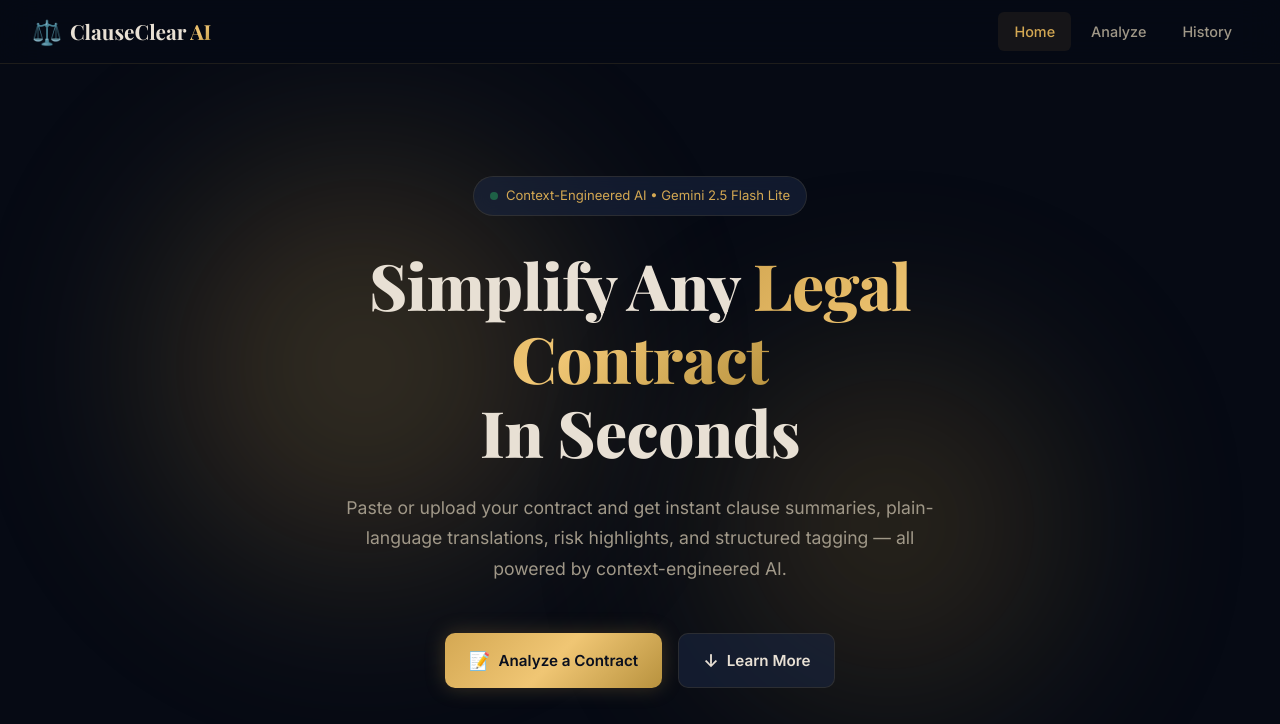
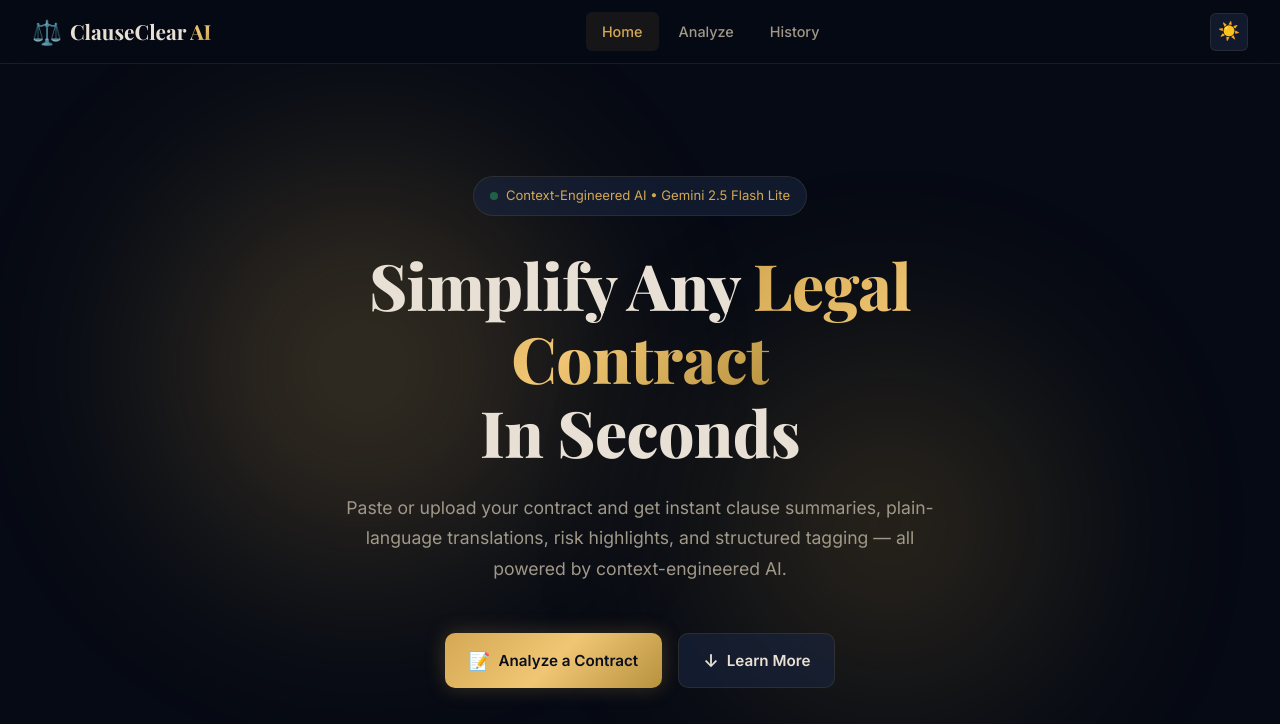
Before and after one commit to THARUN9959/Clause-Clear-AI, a Flask app: page / in a window 1280 px wide. Shown: the top 724 px of the page. Run offline with Flask 3, Linux system fonts and the light colour scheme.

Commit message:
feat: add light/dark theme toggle - cream+navy light mode, localStorage persistence

```diff
--- a/static/css/style.css
+++ b/static/css/style.css
@@ -1,11 +1,12 @@
 /* ═══════════════════════════════════════════════════════
-   ClauseClear AI — Dark Professional Legal Theme
-   Deep navy background, amber/gold accents, serif headings
+   ClauseClear AI — Dual Theme: Dark (navy) + Light (cream)
+   Amber/gold accents, Playfair Display serif headings
+   Toggle via [data-theme="light"] on <body>
    ═══════════════════════════════════════════════════════ */
 
-/* ─── Design Tokens ─── */
+/* ─── DARK Theme Tokens (default) ─── */
 :root {
-    /* Background palette — deep navy */
+    /* Background — deep navy */
     --bg-darkest: #060a14;
     --bg-primary: #0a0f1e;
     --bg-secondary: #111b2e;
@@ -13,6 +14,9 @@
     --bg-glass: rgba(26, 37, 64, 0.6);
     --bg-glass-hover: rgba(26, 37, 64, 0.85);
     --bg-input: rgba(255, 255, 255, 0.04);
+    --navbar-bg: rgba(6, 10, 20, 0.88);
+    --navbar-mobile-bg: rgba(6, 10, 20, 0.97);
+    --results-header-bg: rgba(6, 10, 20, 0.5);
 
     /* Amber / Gold accents */
     --gold-primary: #d4a853;
@@ -73,6 +77,58 @@
 
     /* Layout */
     --navbar-height: 64px;
+
+    /* Theme toggle icon */
+    --theme-icon: '☀️';
+}
+
+/* ─── LIGHT Theme Tokens ─── */
+[data-theme="light"] {
+    /* Background — warm cream & soft whites */
+    --bg-darkest: #f5f0e8;
+    --bg-primary: #faf7f2;
+    --bg-secondary: #f0ebe0;
+    --bg-elevated: #e8e0d0;
+    --bg-glass: rgba(255, 248, 235, 0.75);
+    --bg-glass-hover: rgba(255, 248, 235, 0.95);
+    --bg-input: rgba(0, 0, 0, 0.04);
+    --navbar-bg: rgba(250, 247, 242, 0.92);
+    --navbar-mobile-bg: rgba(250, 247, 242, 0.99);
+    --results-header-bg: rgba(240, 235, 224, 0.7);
+
+    /* Gold stays consistent — slightly deeper on light for contrast */
+    --gold-primary: #b8923e;
+    --gold-light: #d4a853;
+    --gold-dark: #8a6a28;
+    --gold-glow: rgba(184, 146, 62, 0.2);
+    --gold-gradient: linear-gradient(135deg, #b8923e, #d4a853, #8a6a28);
+
+    /* Borders — navy tints on cream */
+    --border-base: rgba(26, 37, 64, 0.1);
+    --border-hover: rgba(184, 146, 62, 0.4);
+    --border-focus: rgba(184, 146, 62, 0.6);
+
+    /* Text — deep navy on cream */
+    --text-primary: #1a2540;
+    --text-secondary: #3d4e6b;
+    --text-muted: #7a8aaa;
+    --text-gold: #b8923e;
+
+    /* Severity — same vivid colors, readable on light */
+    --risk-high: #c0392b;
+    --risk-medium: #d68910;
+    --risk-low: #1e8449;
+    --success: #1e8449;
+    --error: #c0392b;
+
+    /* Shadows — lighter on cream */
+    --shadow-sm: 0 2px 8px rgba(26, 37, 64, 0.08);
+    --shadow-md: 0 4px 20px rgba(26, 37, 64, 0.12);
+    --shadow-lg: 0 8px 40px rgba(26, 37, 64, 0.16);
+    --shadow-gold: 0 0 20px var(--gold-glow);
+
+    /* Theme toggle icon */
+    --theme-icon: '🌙';
 }
 
 /* ─── Reset ─── */
@@ -87,6 +143,8 @@ body {
     min-height: 100vh;
     -webkit-font-smoothing: antialiased;
     overflow-x: hidden;
+    /* Smooth transition when toggling themes */
+    transition: background var(--ease-smooth), color var(--ease-smooth);
 }
 
 a { color: var(--gold-primary); text-decoration: none; transition: color var(--ease-fast); }
@@ -104,11 +162,12 @@ h1, h2, h3, h4 { font-family: var(--font-heading); font-weight: 600; line-height
 .navbar {
     position: fixed; top: 0; left: 0; right: 0;
     height: var(--navbar-height);
-    background: rgba(6, 10, 20, 0.85);
+    background: var(--navbar-bg);
     backdrop-filter: blur(20px);
     -webkit-backdrop-filter: blur(20px);
     border-bottom: 1px solid var(--border-base);
     z-index: 1000;
+    transition: background var(--ease-smooth), border-color var(--ease-smooth);
 }
 
 .nav-container {
@@ -398,7 +457,8 @@ h1, h2, h3, h4 { font-family: var(--font-heading); font-weight: 600; line-height
 .results-header {
     display: flex; align-items: center; justify-content: space-between; flex-wrap: wrap; gap: var(--space-sm);
     padding: var(--space-lg) var(--space-xl); border-bottom: 1px solid var(--border-base);
-    background: rgba(6, 10, 20, 0.5); backdrop-filter: blur(10px);
+    background: var(--results-header-bg); backdrop-filter: blur(10px);
+    transition: background var(--ease-smooth);
 }
 
 .results-badge {
@@ -742,7 +802,7 @@ h1, h2, h3, h4 { font-family: var(--font-heading); font-weight: 600; line-height
 @media (max-width: 768px) {
     .nav-links {
         display: none; position: absolute; top: var(--navbar-height); left: 0; right: 0;
-        background: rgba(6, 10, 20, 0.95); backdrop-filter: blur(20px);
+        background: var(--navbar-mobile-bg); backdrop-filter: blur(20px);
         flex-direction: column; padding: var(--space-md); border-bottom: 1px solid var(--border-base);
     }
     .nav-links.open { display: flex; }
@@ -755,3 +815,47 @@ h1, h2, h3, h4 { font-family: var(--font-heading); font-weight: 600; line-height
     .feature-buttons { grid-template-columns: 1fr; }
     .history-stats { grid-template-columns: 1fr; }
 }
+
+/* ═══════════════════ THEME TOGGLE BUTTON ═══════════════════ */
+
+.theme-toggle-btn {
+    width: 38px; height: 38px;
+    border-radius: var(--radius-sm);
+    background: var(--bg-glass);
+    border: 1px solid var(--border-base);
+    cursor: pointer; font-size: 1.1rem;
+    display: flex; align-items: center; justify-content: center;
+    transition: all var(--ease-base);
+    flex-shrink: 0;
+    color: var(--text-primary);
+}
+.theme-toggle-btn:hover {
+    border-color: var(--gold-primary);
+    background: var(--bg-glass-hover);
+    transform: rotate(20deg) scale(1.1);
+    box-shadow: var(--shadow-gold);
+}
+
+/* Light theme hero orbs — softer */
+[data-theme="light"] .hero-orb-1 {
+    opacity: 0.15;
+    background: radial-gradient(circle, #d4a853, transparent);
+}
+[data-theme="light"] .hero-orb-2 {
+    opacity: 0.1;
+    background: radial-gradient(circle, #b8923e, transparent);
+}
+
+/* Light theme scrollbar */
+[data-theme="light"] ::-webkit-scrollbar-thumb {
+    background: rgba(26, 37, 64, 0.15);
+}
+[data-theme="light"] ::-webkit-scrollbar-thumb:hover {
+    background: rgba(184, 146, 62, 0.4);
+}
+
+/* Light theme footer */
+[data-theme="light"] .footer {
+    background: var(--bg-secondary);
+    border-top-color: var(--border-base);
+}
--- a/static/js/app.js
+++ b/static/js/app.js
@@ -8,6 +8,29 @@
 // ─────────────────────────────────────────────
 
 document.addEventListener('DOMContentLoaded', () => {
+    // ── Theme toggle ──────────────────────────────────────
+    const themeBtn = document.getElementById('theme-toggle-btn');
+    const THEME_KEY = 'clauseclear-theme';
+
+    // Apply saved theme immediately (prevents flash)
+    const savedTheme = localStorage.getItem(THEME_KEY) || 'dark';
+    applyTheme(savedTheme);
+
+    if (themeBtn) {
+        themeBtn.addEventListener('click', () => {
+            const current = document.body.getAttribute('data-theme') || 'dark';
+            const next = current === 'dark' ? 'light' : 'dark';
+            applyTheme(next);
+            localStorage.setItem(THEME_KEY, next);
+        });
+    }
+
+    function applyTheme(theme) {
+        document.body.setAttribute('data-theme', theme);
+        if (themeBtn) themeBtn.textContent = theme === 'dark' ? '☀️' : '🌙';
+    }
+
+    // ── Nav mobile toggle ─────────────────────────────────
     const navToggle = document.getElementById('nav-toggle');
     const navLinks = document.getElementById('nav-links');
     if (navToggle && navLinks) {
--- a/templates/base.html
+++ b/templates/base.html
@@ -27,6 +27,7 @@
                 <a href="{{ url_for('analyze') }}" class="nav-link {% if request.endpoint == 'analyze' %}active{% endif %}" id="nav-analyze">Analyze</a>
                 <a href="{{ url_for('history') }}" class="nav-link {% if request.endpoint == 'history' %}active{% endif %}" id="nav-history">History</a>
             </div>
+            <button class="theme-toggle-btn" id="theme-toggle-btn" aria-label="Toggle light/dark theme" title="Toggle theme">☀️</button>
             <button class="nav-toggle" id="nav-toggle" aria-label="Toggle navigation">
                 <span></span><span></span><span></span>
             </button>
```
